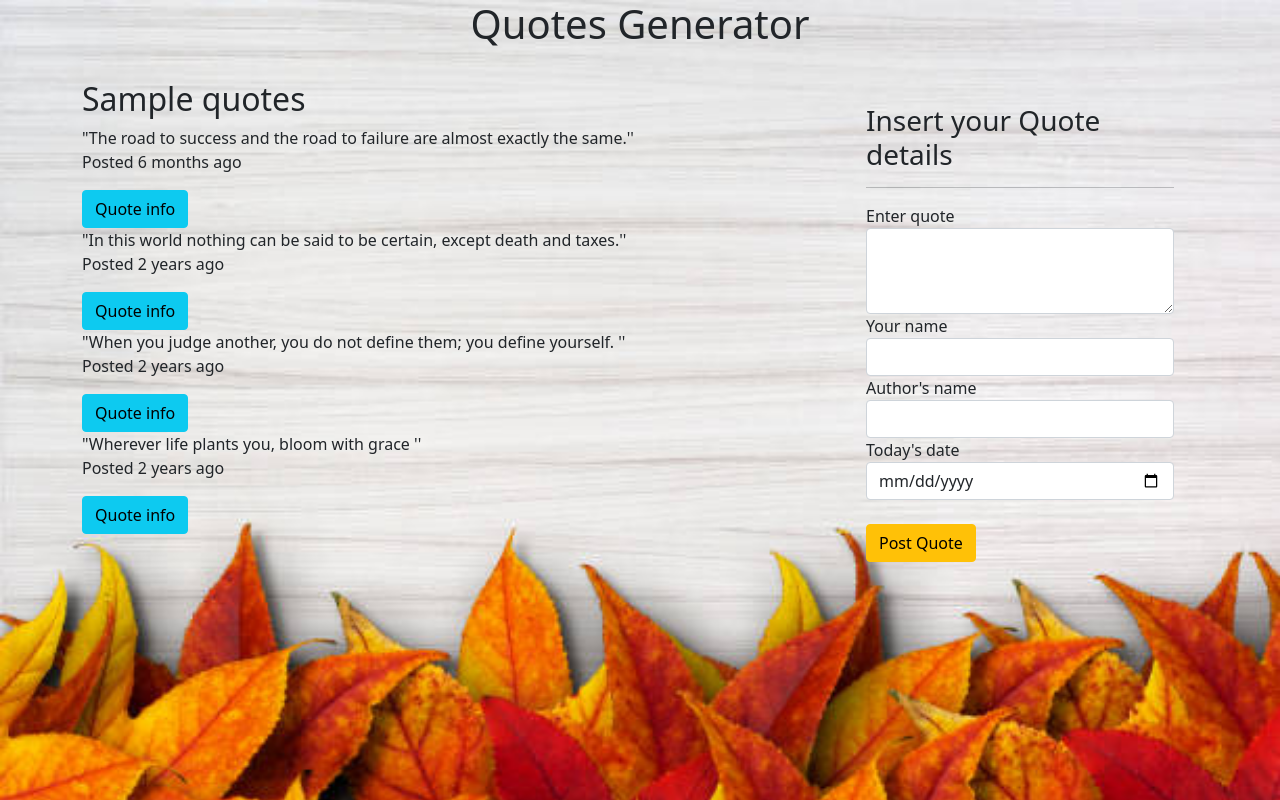
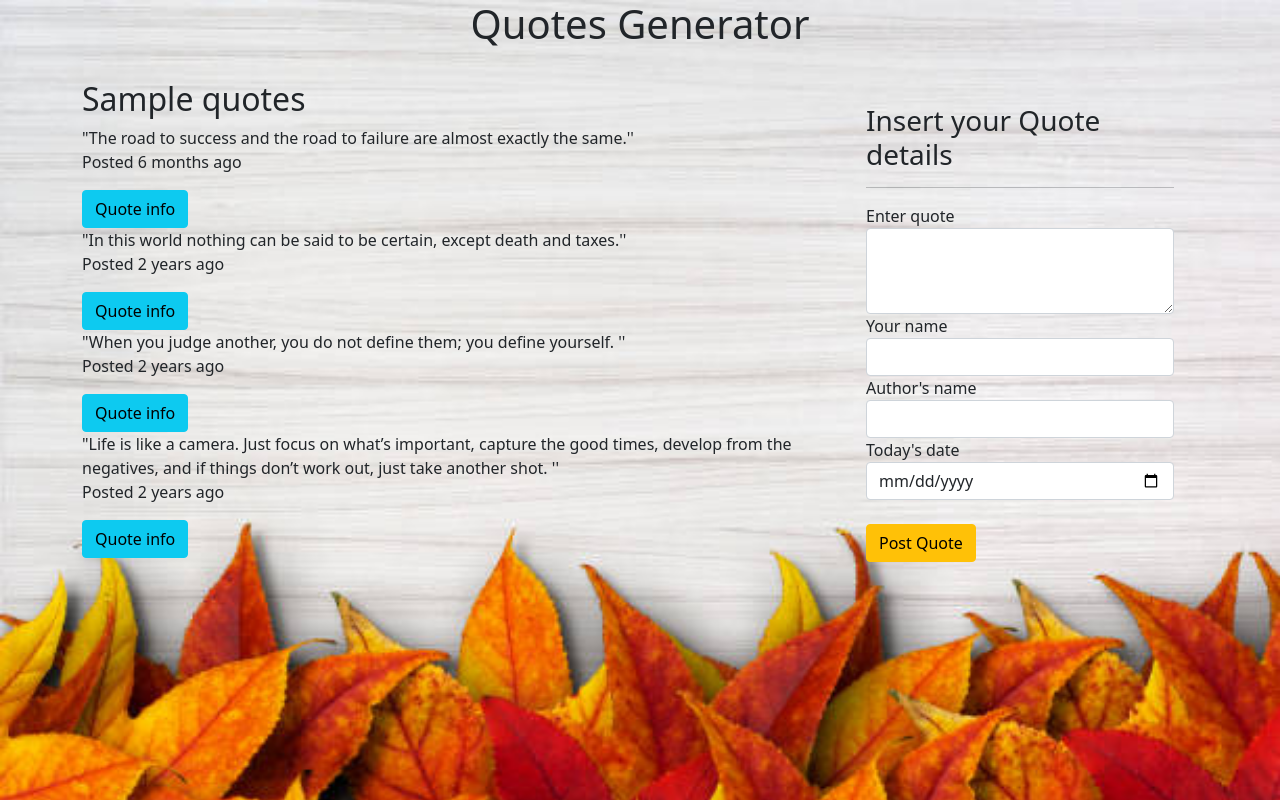
Before and after one commit to IsaacMurage-dev/QuotesApp, an Angular app: page / in a window 1280 px wide. Built offline with nearby package versions, Linux system fonts and the light colour scheme.

Commit message:
modify quotes component

```diff
--- a/src/app/quote/quote.component.ts
+++ b/src/app/quote/quote.component.ts
@@ -11,7 +11,7 @@ export class QuoteComponent implements OnInit {
     new Quote(1 ,'The road to success and the road to failure are almost exactly the same.','Carl Ray','Colin R. Davis',new Date(2020,12,30)),
     new Quote(2 ,'In this world nothing can be said to be certain, except death and taxes.','The Guardian', 'Benjamin Franklin',new Date(2019,2,14)),
     new Quote(3 ,'When you judge another, you do not define them; you define yourself. ','Varane', 'Wayne Dyer',new Date(2019,2,14)),
-    new Quote(4 ,'Wherever life plants you, bloom with grace ','Jadon', 'Sancho',new Date(2019,2,15)),
+    new Quote(4 ,'Life is like a camera. Just focus on what’s important, capture the good times, develop from the negatives, and if things don’t work out, just take another shot. ','Sancho', 'Unknown',new Date(2019,2,15)),
 
 
 
```
